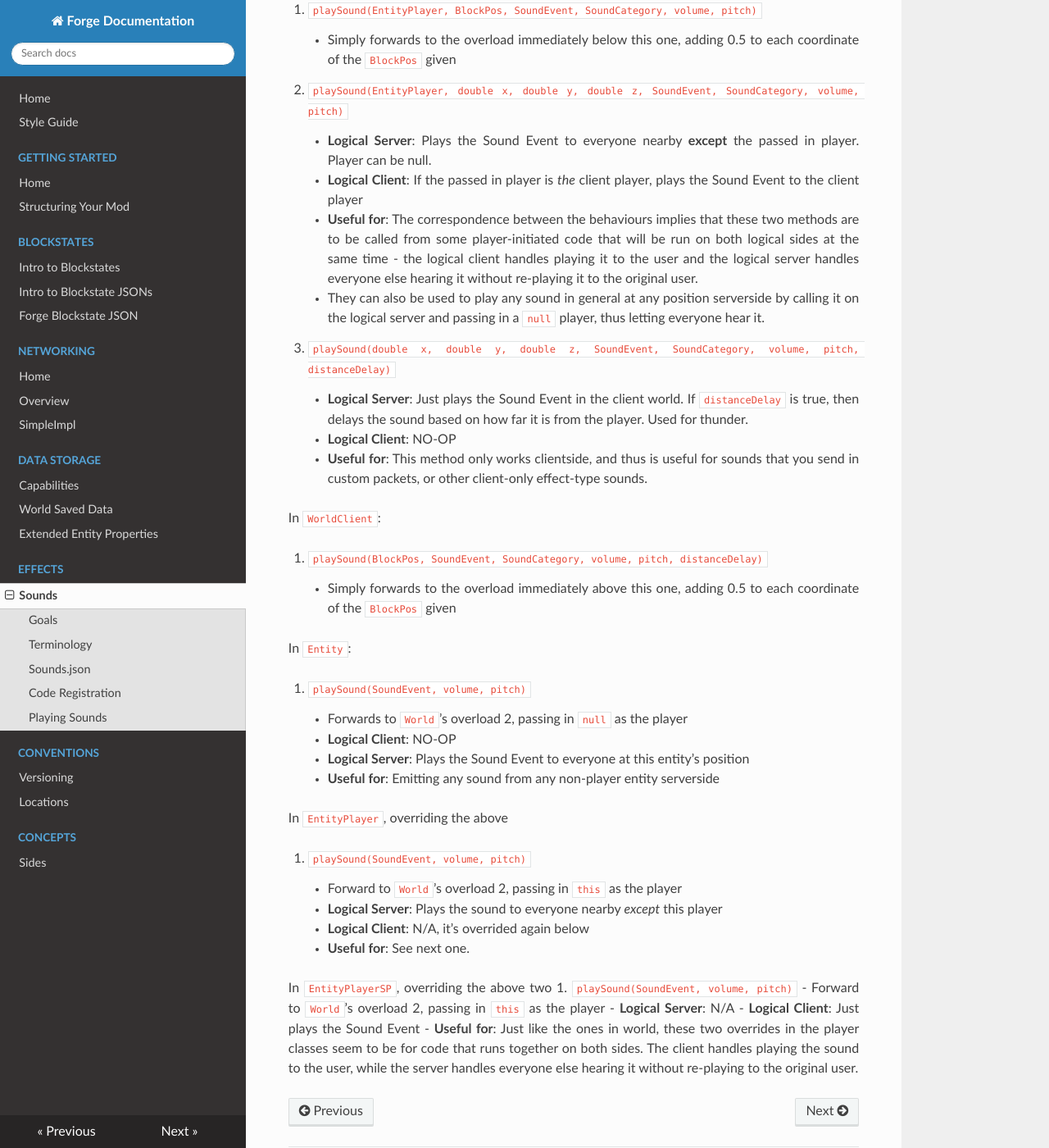
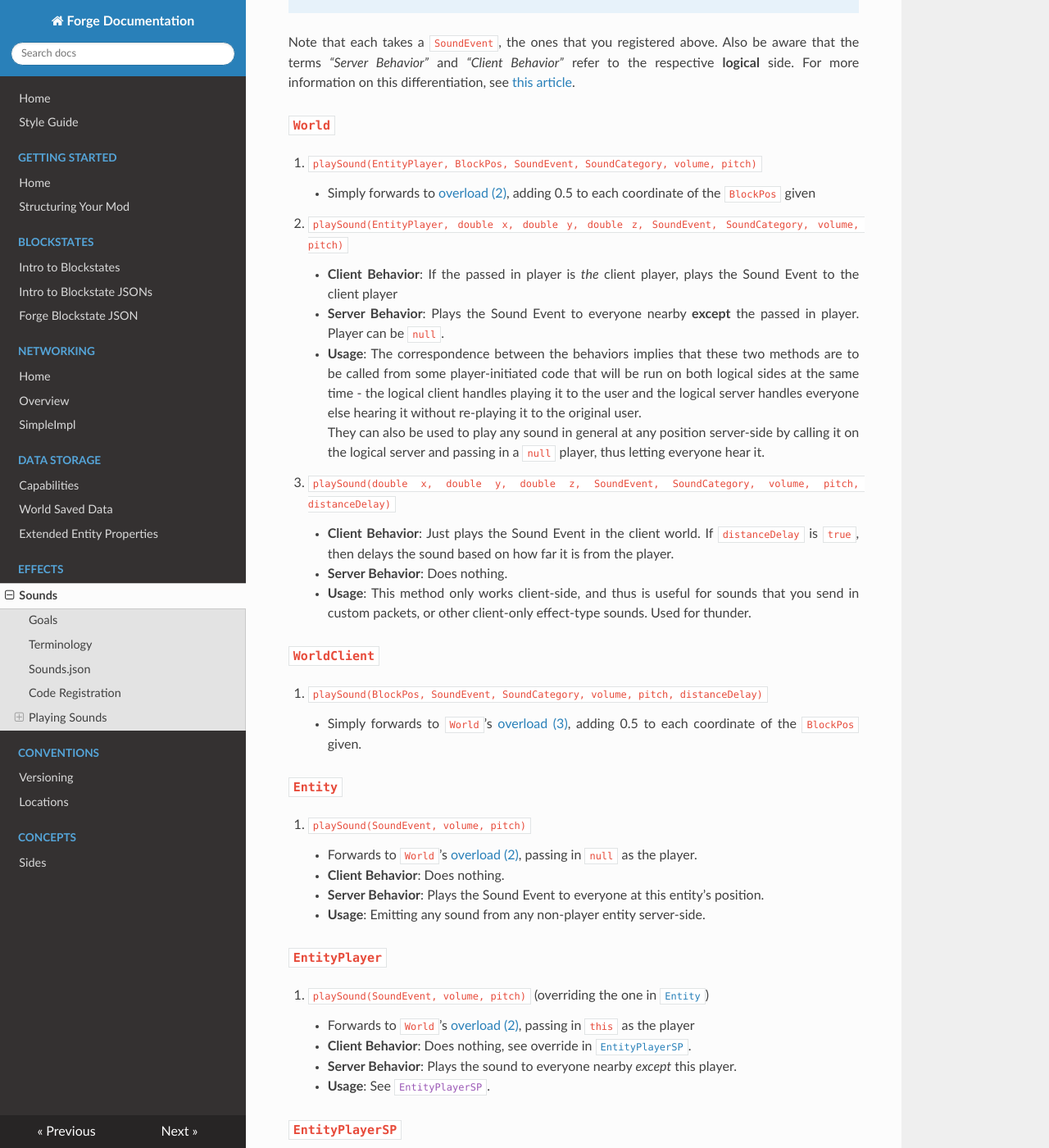
Before and after one commit to MinecraftForge/Documentation, an MkDocs documentation site: the page built from docs/effects/sounds.md, in a window 1280 px wide and 1400 px high, scrolled down 2295 px. Shown: the whole window at 82% size. Built offline with MkDocs 1.6.1, drawn with Linux system fonts in a browser that asks for light colours; nearby versions of some CDN libraries; old or Windows-style settings are respelled for this version of MkDocs; some of the changed text lies outside the part shown.

Commit message:
Beautify "Sounds" article

````diff
--- a/docs/effects/sounds.md
+++ b/docs/effects/sounds.md
@@ -13,9 +13,11 @@ Goals
 Terminology
 -----------
 
-  * Sound Event - Something that triggers a sound effect. Examples include "minecraft:block.anvil.hit" or "botania:spreaderFire"
-  * Sound Category - The category of the sound, for example "player" or "block" or simply "master". The sliders in the sound settings GUI represent these categories
-  * Sound File - The literal file on disk that is played, usually an .ogg file.
+| Term | Description |
+|-|-|
+| Sound Events | Something that triggers a sound effect. Examples include `"minecraft:block.anvil.hit"` or `"botania:spreaderFire"`. |
+| Sound Category | The category of the sound, for example `"player"`, `"block"` or simply `"master"`. The sliders in the sound settings GUI represent these categories. |
+| Sound File | The literal file on disk that is played, usually an .ogg file. |
 
 Sounds.json
 -----------
@@ -47,7 +49,7 @@ A full specification is available on the vanilla [wiki], but we highlight the im
 }
 ```
 
-Underneath the top-level object, each key we have defined corresponds to a Sound Event we want to tell the game about: "mymod:openChest" and "mymod:epicMusic". Note that they are written in the sounds.json without the modid.
+Underneath the top-level object, each key we have defined corresponds to a Sound Event we want to tell the game about: `"mymod:openChest"` and `"mymod:epicMusic"`. Note that they are written in the sounds.json without the modid.
 
 Under each event we specify the category of the Sound Event, then a subtitle localization key to be shown to hard of hearing users when the Sound Event is played.
 
@@ -56,8 +58,8 @@ Finally, we specify the actual Sound Files to be played. Note that the value is
 The two examples represent two different ways to specify a Sound File. The [wiki] has precise details, but generally, make sure to use the second form for long Sound Files such as BGM or music discs, because the "stream" argument tells Minecraft to not load the entire Sound File into memory but instead stream it from disk. Using the second form also allows you to specify the volume, pitch, and random weight of that Sound File - again, see the vanilla [wiki] for precise details.
 
 In either case, you specify the path to your Sound File starting from your "sounds" asset directory.
-Thus, "mymod:openChestSoundFile" corresponds to the path "assets/mymod/sounds/openChestSoundFile.ogg"
-and "mymod:music/epicMusic" corresponds to the path "assets/mymod/sounds/music/epicMusic.ogg".
+Thus, `"mymod:openChestSoundFile"` corresponds to the path `assets/mymod/sounds/openChestSoundFile.ogg`
+and `"mymod:music/epicMusic"` corresponds to the path `assets/mymod/sounds/music/epicMusic.ogg`.
 
 Code Registration
 -----------------
@@ -75,52 +77,54 @@ Hold on to the `SoundEvent` object as you'll need it later to play sounds. If yo
 Playing Sounds
 --------------
 
-Vanilla has lots of methods for playing sounds, and it's unclear which to use at times. I've trawled through all of them and come up with what each one does and a rough idea of when to use it. This information is up-to-date as of Forge 1907, please let someone know if it is out of date!
+Vanilla has lots of methods for playing sounds, and it's unclear which to use at times.
 
-Note that each takes a `SoundEvent`, the ones that you registered above.
+!!! Note
+    This information was gathered by looking at these various methods, analyzing their usage and categorizing them accordingly. It is up-to-date as of Forge 1907, please let someone know if it is out of date!
 
-In `World`:
+Note that each takes a `SoundEvent`, the ones that you registered above. Also be aware that the terms *"Server Behavior"* and *"Client Behavior"* refer to the respective **logical** side. For more information on this differentiation, see [this article](../concepts/sides.md).
 
-  1. `playSound(EntityPlayer, BlockPos, SoundEvent, SoundCategory, volume, pitch)`
-      - Simply forwards to the overload immediately below this one, adding 0.5 to each coordinate of the `BlockPos` given
-  2. `playSound(EntityPlayer, double x, double y, double z, SoundEvent, SoundCategory, volume, pitch)`
-      - **Logical Server**: Plays the Sound Event to everyone nearby **except** the passed in player. Player can be null.
-      - **Logical Client**: If the passed in player is *the* client player, plays the  Sound Event to the client player
-      - **Useful for**: The correspondence between the behaviours implies that these two methods are to be called from some player-initiated code that will be run on both logical sides at the same time - the logical client handles playing it to the user and the logical server handles everyone else hearing it without re-playing it to the original user.
-      - They can also be used to play any sound in general at any position serverside by calling it on the logical server and passing in a `null` player, thus letting everyone hear it.
+### `World`
 
-  3. `playSound(double x, double y, double z, SoundEvent, SoundCategory, volume, pitch, distanceDelay)`
-      - **Logical Server**: Just plays the Sound Event in the client world. If `distanceDelay` is true, then delays the sound based on how far it is from the player. Used for thunder.
-      - **Logical Client**: NO-OP
-      - **Useful for**: This method only works clientside, and thus is useful for sounds that you send in custom packets, or other client-only effect-type sounds.
+  1. <a name="world-playsound-pbecvp"></a>`playSound(EntityPlayer, BlockPos, SoundEvent, SoundCategory, volume, pitch)`
+      - Simply forwards to [overload (2)](#world-playsound-pxyzecvp), adding 0.5 to each coordinate of the `BlockPos` given
+  2. <a name="world-playsound-pxyzecvp"></a>`playSound(EntityPlayer, double x, double y, double z, SoundEvent, SoundCategory, volume, pitch)`
+      - **Client Behavior**: If the passed in player is *the* client player, plays the  Sound Event to the client player
+      - **Server Behavior**: Plays the Sound Event to everyone nearby **except** the passed in player. Player can be `null`.
+      - **Usage**: The correspondence between the behaviors implies that these two methods are to be called from some player-initiated code that will be run on both logical sides at the same time - the logical client handles playing it to the user and the logical server handles everyone else hearing it without re-playing it to the original user.<br>
+                   They can also be used to play any sound in general at any position server-side by calling it on the logical server and passing in a `null` player, thus letting everyone hear it.
+  3. <a name="world-playsound-xyzecvpd"></a>`playSound(double x, double y, double z, SoundEvent, SoundCategory, volume, pitch, distanceDelay)`
+      - **Client Behavior**: Just plays the Sound Event in the client world. If `distanceDelay` is `true`, then delays the sound based on how far it is from the player.
+      - **Server Behavior**: Does nothing.
+      - **Usage**: This method only works client-side, and thus is useful for sounds that you send in custom packets, or other client-only effect-type sounds. Used for thunder.
 
-In `WorldClient`:
+### `WorldClient`
 
-  1. `playSound(BlockPos, SoundEvent, SoundCategory, volume, pitch, distanceDelay)`
-      - Simply forwards to the overload immediately above this one, adding 0.5 to each coordinate of the `BlockPos` given
+  1. <a name="worldclient-playsound-becvpd"></a>`playSound(BlockPos, SoundEvent, SoundCategory, volume, pitch, distanceDelay)`
+      - Simply forwards to `World`'s [overload (3)](#world-playsound-xyzecvpd), adding 0.5 to each coordinate of the `BlockPos` given.
 
-In `Entity`:
+### `Entity`
 
-  1. `playSound(SoundEvent, volume, pitch)`
-      - Forwards to `World`'s overload 2, passing in `null` as the player
-      - **Logical Client**: NO-OP
-      - **Logical Server**: Plays the Sound Event to everyone at this entity's position
-      - **Useful for**: Emitting any sound from any non-player entity serverside
+  1. <a name="entity-playsound-evp"></a>`playSound(SoundEvent, volume, pitch)`
+      - Forwards to `World`'s [overload (2)](#world-playsound-pxyzecvp), passing in `null` as the player.
+      - **Client Behavior**: Does nothing.
+      - **Server Behavior**: Plays the Sound Event to everyone at this entity's position.
+      - **Usage**: Emitting any sound from any non-player entity server-side.
 
-In `EntityPlayer`, overriding the above
+### `EntityPlayer`
 
-  1. `playSound(SoundEvent, volume, pitch)`
-      - Forward to `World`'s overload 2, passing in `this` as the player
-      - **Logical Server**: Plays the sound to everyone nearby *except* this player
-      - **Logical Client**: N/A, it's overrided again below
-      - **Useful for**: See next one.
+  1. <a name="entityplayer-playsound-evp"></a>`playSound(SoundEvent, volume, pitch)` (overriding the one in [`Entity`](#entity-playsound-evp))
+      - Forwards to `World`'s [overload (2)](#world-playsound-pxyzecvp), passing in `this` as the player
+      - **Client Behavior**: Does nothing, see override in [`EntityPlayerSP`](#entityplayersp-playsound-evp).
+      - **Server Behavior**: Plays the sound to everyone nearby *except* this player.
+      - **Usage**: See [`EntityPlayerSP`]().
 
-In `EntityPlayerSP`, overriding the above two
-  <a name="entityplayersp-playsound"></a>
-  1. `playSound(SoundEvent, volume, pitch)`
-      - Forward to `World`'s overload 2, passing in `this` as the player
-      - **Logical Server**: N/A
-      - **Logical Client**: Just plays the Sound Event
-      - **Useful for**: Just like the ones in world, these two overrides in the player classes seem to be for code that runs together on both sides. The client handles playing the sound to the user, while the server handles everyone else hearing it without re-playing to the original user.
+### `EntityPlayerSP`
+
+  1. <a name="entityplayersp-playsound-evp"></a>`playSound(SoundEvent, volume, pitch)` (overriding the one in [`EntityPlayer`](#entityplayer-playsound-evp))
+    - Forwards to `World`'s [overload (2)](#world-playsound-pxyzecvp), passing in `this` as the player
+    - **Client Behavior**: Just plays the Sound Event.
+    - **Server Behavior**: Method is client-only.
+    - **Usage**: Just like the ones in `World`, these two overrides in the player classes seem to be for code that runs together on both sides. The client handles playing the sound to the user, while the server handles everyone else hearing it without re-playing to the original user.
 
 [wiki]: http://minecraft.gamepedia.com/Sounds.json
````
